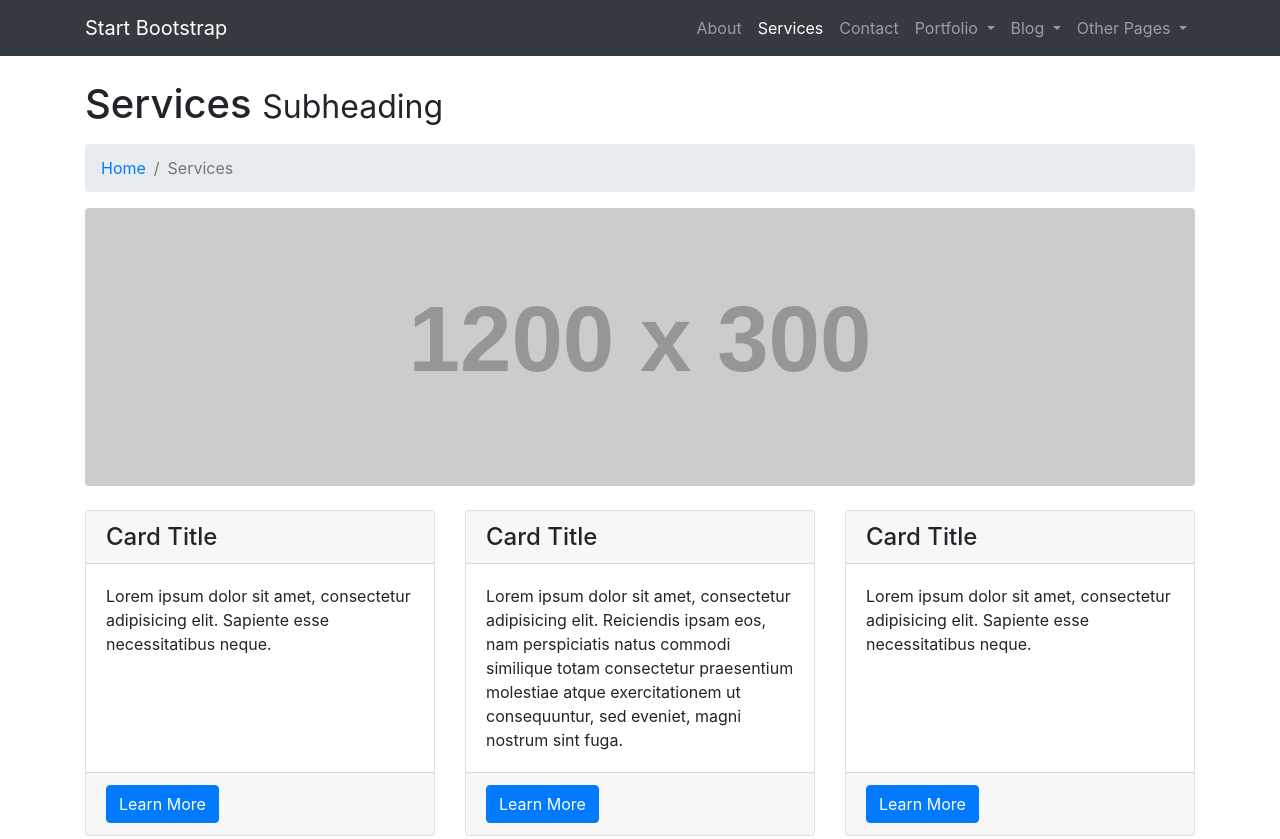
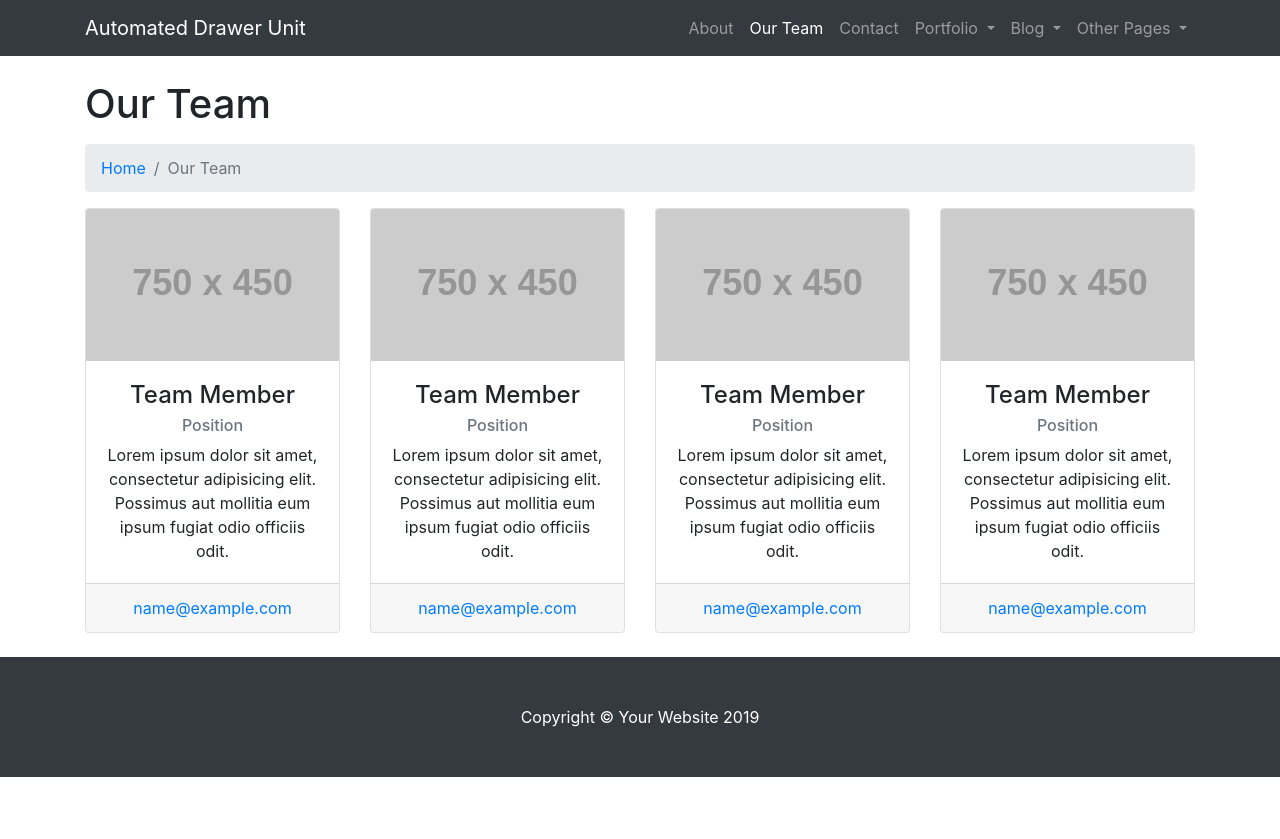
Before and after one commit to jesidhn97/Horizons, a website: page services.html in a window 1280 px wide. Shown: the top 839 px of the page. After the commit the page ends 800 px from the top, so only its background shows below. Drawn offline with Linux system fonts and the light colour scheme; placeholder pictures from the web are drawn by us.

Commit message:
Update services.html

```diff
--- a/services.html
+++ b/services.html
@@ -8,7 +8,7 @@
   <meta name="description" content="">
   <meta name="author" content="">
 
-  <title>Modern Business - Start Bootstrap Template</title>
+  <title>Automated Drawer Unit</title>
 
   <!-- Bootstrap core CSS -->
   <link href="vendor/bootstrap/css/bootstrap.min.css" rel="stylesheet">
@@ -23,7 +23,7 @@
   <!-- Navigation -->
   <nav class="navbar fixed-top navbar-expand-lg navbar-dark bg-dark fixed-top">
     <div class="container">
-      <a class="navbar-brand" href="index.html">Start Bootstrap</a>
+      <a class="navbar-brand" href="index.html">Automated Drawer Unit</a>
       <button class="navbar-toggler navbar-toggler-right" type="button" data-toggle="collapse" data-target="#navbarResponsive" aria-controls="navbarResponsive" aria-expanded="false" aria-label="Toggle navigation">
         <span class="navbar-toggler-icon"></span>
       </button>
@@ -33,7 +33,7 @@
             <a class="nav-link" href="about.html">About</a>
           </li>
           <li class="nav-item active">
-            <a class="nav-link" href="services.html">Services</a>
+            <a class="nav-link" href="services.html">Our Team</a>
           </li>
           <li class="nav-item">
             <a class="nav-link" href="contact.html">Contact</a>
@@ -81,57 +81,72 @@
   <div class="container">
 
     <!-- Page Heading/Breadcrumbs -->
-    <h1 class="mt-4 mb-3">Services
-      <small>Subheading</small>
-    </h1>
+    <h1 class="mt-4 mb-3">Our Team</h1>
 
     <ol class="breadcrumb">
       <li class="breadcrumb-item">
         <a href="index.html">Home</a>
       </li>
-      <li class="breadcrumb-item active">Services</li>
+      <li class="breadcrumb-item active">Our Team</li>
     </ol>
 
-    <!-- Image Header -->
-    <img class="img-fluid rounded mb-4" src="http://placehold.it/1200x300" alt="">
+<!-- Our Team Section -->
 
-    <!-- Marketing Icons Section -->
     <div class="row">
-      <div class="col-lg-4 mb-4">
-        <div class="card h-100">
-          <h4 class="card-header">Card Title</h4>
+      <div class="col-lg-3 mb-4">
+        <div class="card h-100 text-center">
+          <img class="card-img-top" src="http://placehold.it/750x450" alt="">
           <div class="card-body">
-            <p class="card-text">Lorem ipsum dolor sit amet, consectetur adipisicing elit. Sapiente esse necessitatibus neque.</p>
+            <h4 class="card-title">Team Member</h4>
+            <h6 class="card-subtitle mb-2 text-muted">Position</h6>
+            <p class="card-text">Lorem ipsum dolor sit amet, consectetur adipisicing elit. Possimus aut mollitia eum ipsum fugiat odio officiis odit.</p>
           </div>
           <div class="card-footer">
-            <a href="#" class="btn btn-primary">Learn More</a>
+            <a href="#">name@example.com</a>
           </div>
         </div>
       </div>
-      <div class="col-lg-4 mb-4">
-        <div class="card h-100">
-          <h4 class="card-header">Card Title</h4>
+      <div class="col-lg-3 mb-4">
+        <div class="card h-100 text-center">
+          <img class="card-img-top" src="http://placehold.it/750x450" alt="">
           <div class="card-body">
-            <p class="card-text">Lorem ipsum dolor sit amet, consectetur adipisicing elit. Reiciendis ipsam eos, nam perspiciatis natus commodi similique totam consectetur praesentium molestiae atque exercitationem ut consequuntur, sed eveniet, magni nostrum sint fuga.</p>
+            <h4 class="card-title">Team Member</h4>
+            <h6 class="card-subtitle mb-2 text-muted">Position</h6>
+            <p class="card-text">Lorem ipsum dolor sit amet, consectetur adipisicing elit. Possimus aut mollitia eum ipsum fugiat odio officiis odit.</p>
           </div>
           <div class="card-footer">
-            <a href="#" class="btn btn-primary">Learn More</a>
+            <a href="#">name@example.com</a>
           </div>
         </div>
       </div>
-      <div class="col-lg-4 mb-4">
-        <div class="card h-100">
-          <h4 class="card-header">Card Title</h4>
+      <div class="col-lg-3 mb-4">
+        <div class="card h-100 text-center">
+          <img class="card-img-top" src="http://placehold.it/750x450" alt="">
           <div class="card-body">
-            <p class="card-text">Lorem ipsum dolor sit amet, consectetur adipisicing elit. Sapiente esse necessitatibus neque.</p>
+            <h4 class="card-title">Team Member</h4>
+            <h6 class="card-subtitle mb-2 text-muted">Position</h6>
+            <p class="card-text">Lorem ipsum dolor sit amet, consectetur adipisicing elit. Possimus aut mollitia eum ipsum fugiat odio officiis odit.</p>
           </div>
           <div class="card-footer">
-            <a href="#" class="btn btn-primary">Learn More</a>
+            <a href="#">name@example.com</a>
+          </div>
+        </div>
+      </div>
+      <div class="col-lg-3 mb-4">
+        <div class="card h-100 text-center">
+          <img class="card-img-top" src="http://placehold.it/750x450" alt="">
+          <div class="card-body">
+            <h4 class="card-title">Team Member</h4>
+            <h6 class="card-subtitle mb-2 text-muted">Position</h6>
+            <p class="card-text">Lorem ipsum dolor sit amet, consectetur adipisicing elit. Possimus aut mollitia eum ipsum fugiat odio officiis odit.</p>
+          </div>
+          <div class="card-footer">
+            <a href="#">name@example.com</a>
           </div>
         </div>
       </div>
     </div>
-    <!-- /.row -->
+
 
   </div>
   <!-- /.container -->
```
